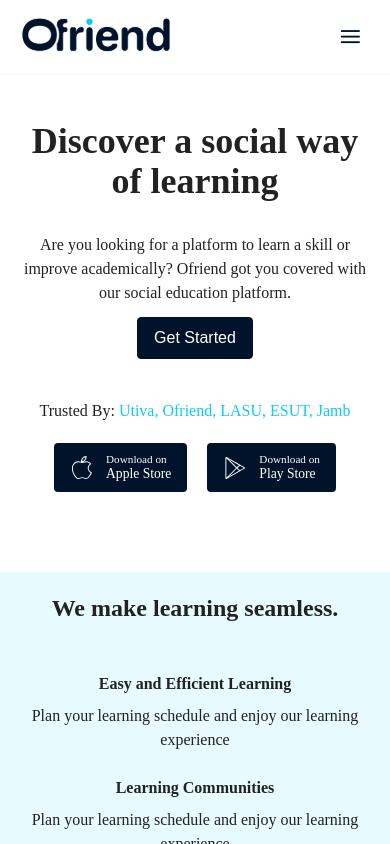
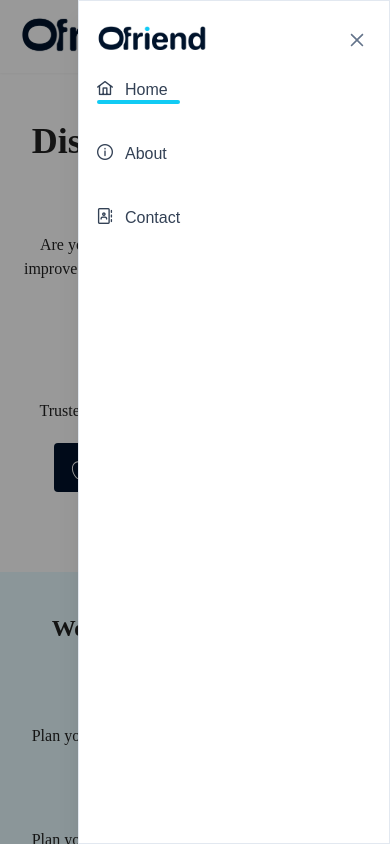
Before and after one commit to Adedero/ofriend-client, a Vue app: page / in a window 390 px wide. Both pictures are taken after a click on the button 350 px from the left and 36 px from the top of the page. Shown: the top 844 px of the page. Built offline with nearby package versions, Linux system fonts and the light colour scheme; a web font is replaced by a local one.

Commit message:
Finished the home page

```diff
--- a/src/components/headers/IndexHeader.vue
+++ b/src/components/headers/IndexHeader.vue
@@ -1,6 +1,10 @@
 <script setup>
+import { ref } from 'vue';
 import { RouterLink } from 'vue-router';
 import Button from 'primevue/button';
+import Sidebar from 'primevue/sidebar';
+
+const visible = ref(false);
 </script>
 
 <template>
@@ -29,10 +33,40 @@
       </RouterLink>
     </div>
 
-    <button type="button" class="grid place-content-center p-2.5 transition rounded hover:bg-soft-gray-2 lg:hidden">
-      <span class="pi pi-bars text-primary" style="font-size: 1.2rem"></span>
-    </button>
+    <div class="flex items-center gap-3 lg:hidden">
+      <RouterLink to="/onboarding">
+        <Button label="Log in" class="btn" />
+      </RouterLink>
+
+      <button @click="visible = true" type="button"
+        class="grid place-content-center p-2.5 transition rounded hover:bg-soft-gray-2">
+        <span class="pi pi-bars text-primary" style="font-size: 1.2rem"></span>
+      </button>
+    </div>
   </header>
+
+  <Sidebar v-model:visible="visible" position="right" class="w-[80dvw] md:w-80">
+    <template #header>
+      <img src="../../assets/images/logo-dark.svg" alt="ofriend logo" class="w-28">
+    </template>
+
+    <div class="links grid justify-start gap-10 lg:hidden">
+      <RouterLink @click="visible = false" to="/" class="nav flex items-center gap-3">
+        <span class="pi pi-home -translate-y-0.5"></span>
+        <span>Home</span>
+      </RouterLink>
+
+      <RouterLink @click="visible = false" to="/about" class="nav flex items-center gap-3">
+        <span class="pi pi-info-circle -translate-y-0.5"></span>
+        <span>About</span>
+      </RouterLink>
+
+      <RouterLink @click="visible = false" to="/contact" class="nav flex items-center gap-3">
+        <span class="pi pi-address-book -translate-y-0.5"></span>
+        <span>Contact</span>
+      </RouterLink>
+    </div>
+  </Sidebar>
 </template>
 
 <style>
--- a/src/components/home/FeaturesItem.vue
+++ b/src/components/home/FeaturesItem.vue
@@ -8,7 +8,7 @@
 </script>
 
 <template>
-  <section class="bg-soft-blue p-5 md:p-10">
+  <section class="bg-soft-blue px-5 py-10 md:px-10">
     <h1 class="font-bold text-2xl text-center">We make learning seamless.</h1>
 
     <div class="mt-12 lg:grid lg:grid-cols-2 lg:gap-5">
--- a/src/components/home/PartnersItem.vue
+++ b/src/components/home/PartnersItem.vue
@@ -30,7 +30,7 @@
 </script>
 
 <template>
-  <section class=" p-5 md:p-10 ">
+  <section class="px-5 py-10 md:px-10 ">
     <h1 class="font-bold text-2xl text-center">Our Learning Partners.</h1>
 
     <div class="mt-10">
--- a/src/components/home/StepsItem.vue
+++ b/src/components/home/StepsItem.vue
@@ -10,7 +10,7 @@
 </script>
 
 <template>
-  <section class="bg-primary p-5 pb-10aead md:p-10 text-white">
+  <section class="bg-primary px-5 py-10 md:px-10 text-white">
     <h1 class="font-bold text-2xl text-center">Simplified for you.</h1>
 
     <div class="mt-8 grid gap-10 items-center md:gap-5 md:grid-cols-2">
```
